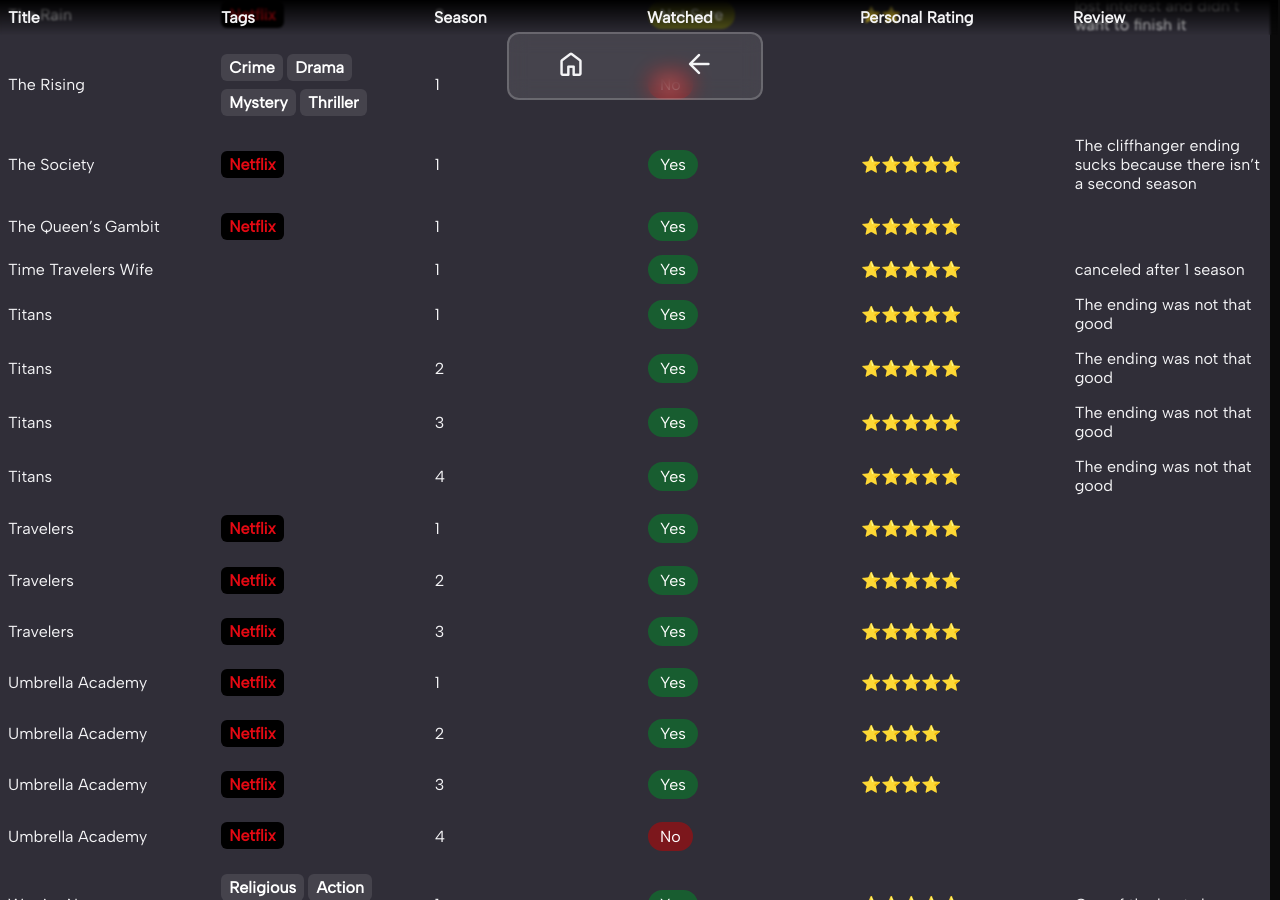
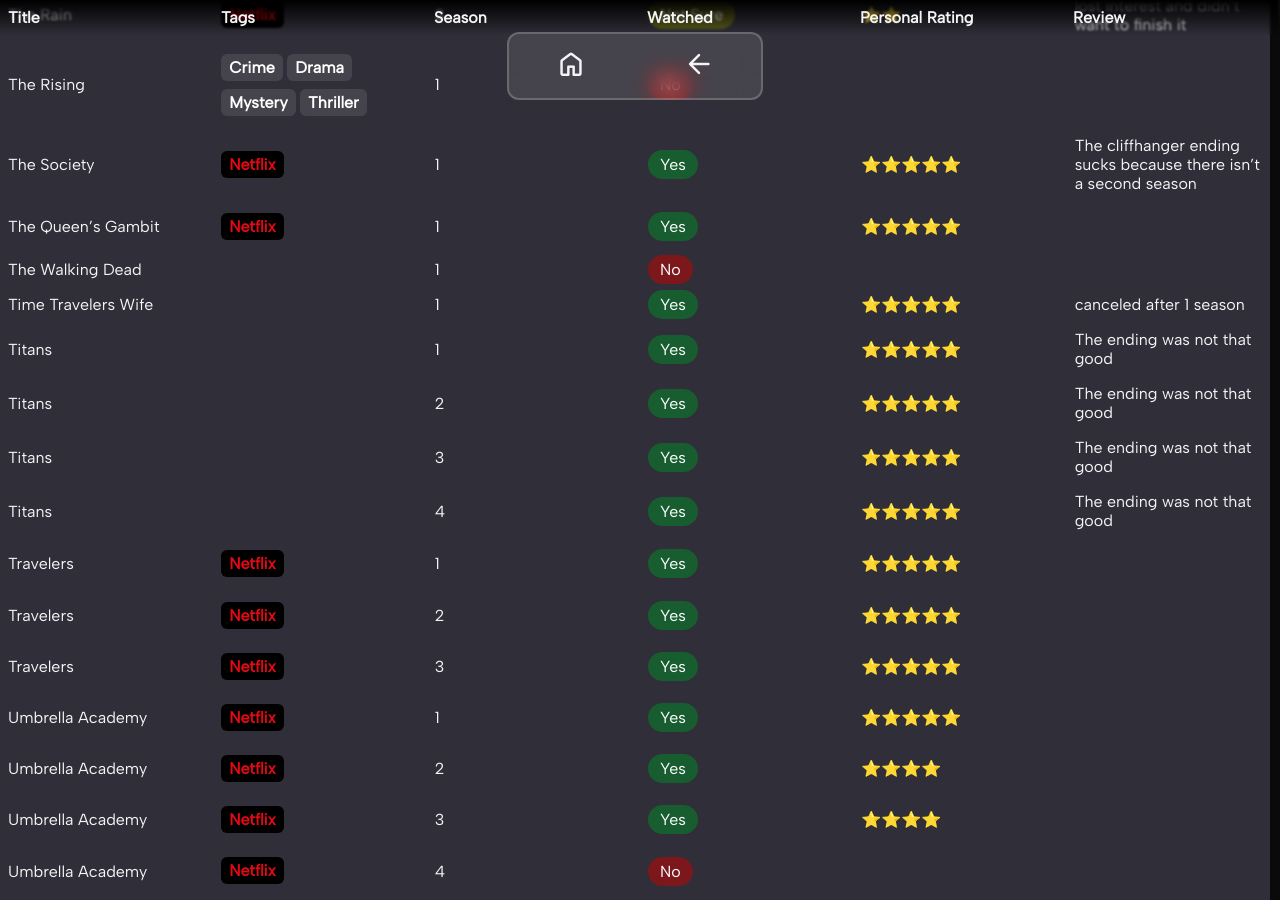
Before and after one commit to Plueres/Plueres.github.io, a Jekyll site: the page built from pages/showslist.md, in a window 1280 px wide and 900 px high, scrolled down 9082 px. Built offline with Jekyll 4.4.1, drawn with Linux system fonts in a browser that asks for light colours; some web fonts are replaced.

Commit message:
Update Lists “shows”

```diff
--- a/_data/shows.yml
+++ b/_data/shows.yml
@@ -799,6 +799,9 @@
     watched: "!yes"
     personal_rating: 5
     review: null
+  - watched: "!no"
+    title: The Walking Dead
+    season: "1"
   - title: Time Travelers Wife
     season: 1
     watched: "!yes"
```
